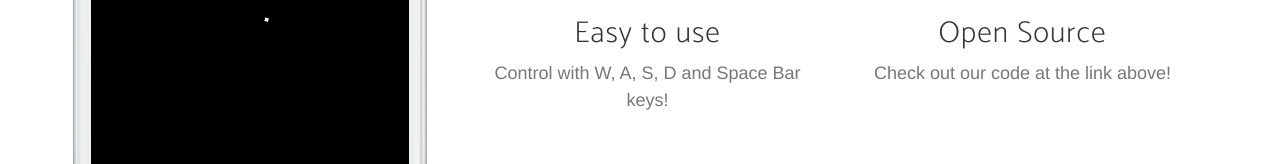
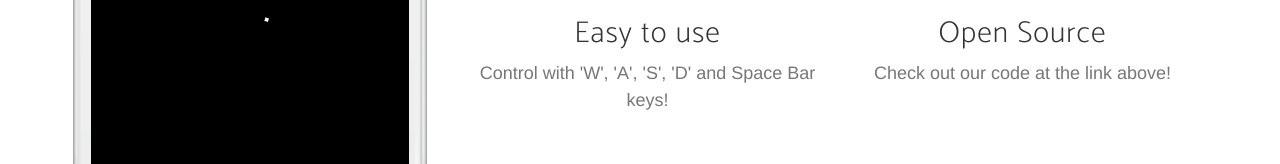
Before and after one commit to kon-rad/Spaceship-Shootout, a plain HTML site: page index.html in a window 1280 px wide. Shown: the part 2122-2286 px from the top of the page. Drawn offline with nearby package versions, Linux system fonts and the light colour scheme; a web font is replaced by a local one.

Commit message:
Add apostraphies to key presses text

```diff
--- a/index.html
+++ b/index.html
@@ -161,7 +161,7 @@
                                 <div class="feature-item">
                                     <img style="width:120px;height:120px;" src="img/easy.png" class="text-primary">
                                     <h3>Easy to use</h3>
-                                    <p class="text-muted">Control with W, A, S, D and Space Bar keys!</p>
+                                    <p class="text-muted">Control with 'W', 'A', 'S', 'D' and Space Bar keys!</p>
                                 </div>
                             </div>
                             <div class="col-md-6">
```
